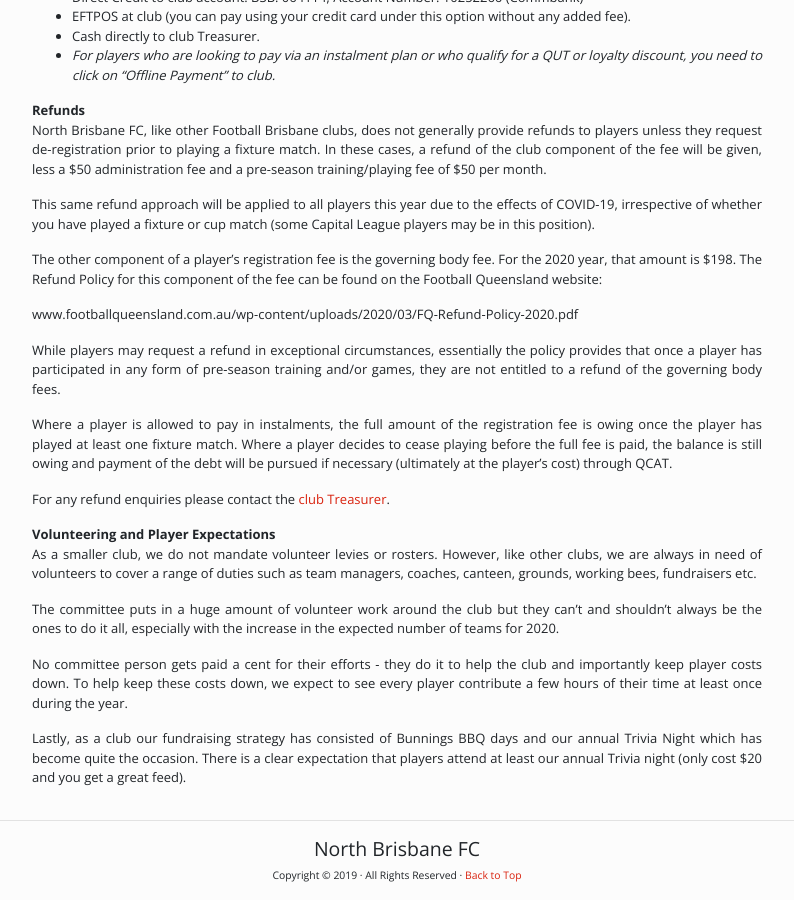
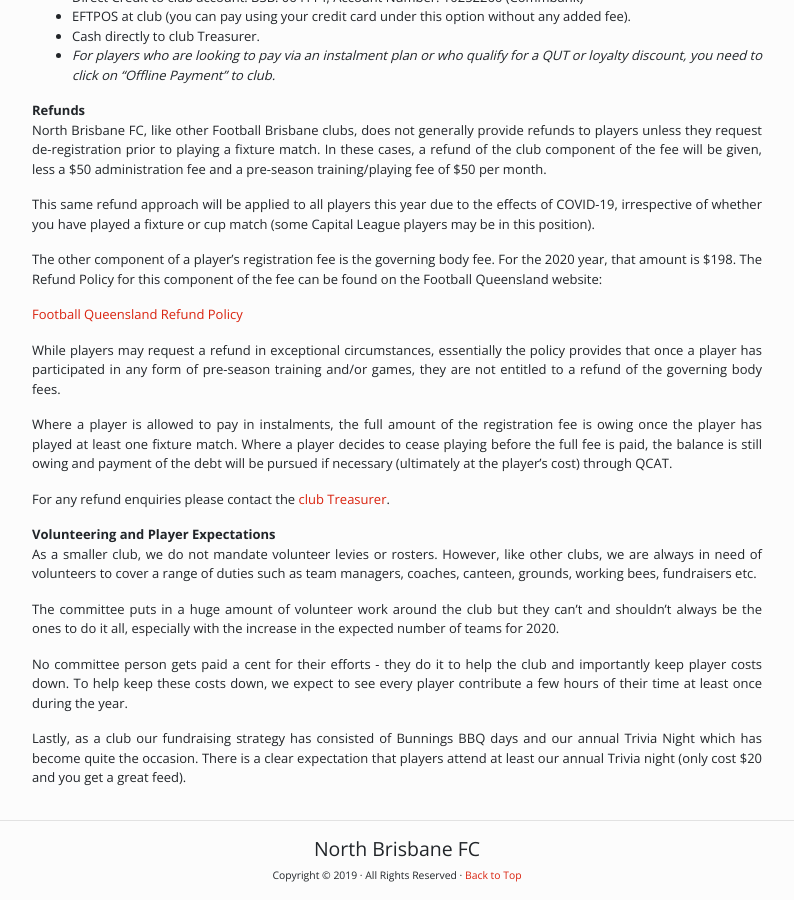
Before and after one commit to technicalnbfc/technicalnbfc.github.io, a Jekyll site: the page built from about/registration.md, in a window 1280 px wide and 900 px high, scrolled down 1283 px. Shown: the whole window, without its empty margins (243-1037 px from the left). Built offline with Jekyll 4.4.1, drawn with Linux system fonts in a browser that asks for light colours; nearby versions of some CDN libraries.

Commit message:
Update of refund details and addition of hyperlink to committee page. Corrected hyperlink to football Queensland policy

```diff
--- a/about/registration.md
+++ b/about/registration.md
@@ -67,7 +67,7 @@ This same refund approach will be applied to all players this year due to the ef
 
 The other component of a player's registration fee is the governing body fee. For the 2020 year, that amount is $198. The Refund Policy for this component of the fee can be found on the Football Queensland website:
 
-www.footballqueensland.com.au/wp-content/uploads/2020/03/FQ-Refund-Policy-2020.pdf
+[Football Queensland Refund Policy](https://footballqueensland.com.au/wp-content/uploads/2020/03/FQ-Refund-Policy-2020.pdf)
 
 While players may request a refund in exceptional circumstances, essentially the policy provides that once a player has participated in any form of pre-season training and/or games, they are not entitled to a refund of the governing body fees.
 
```
